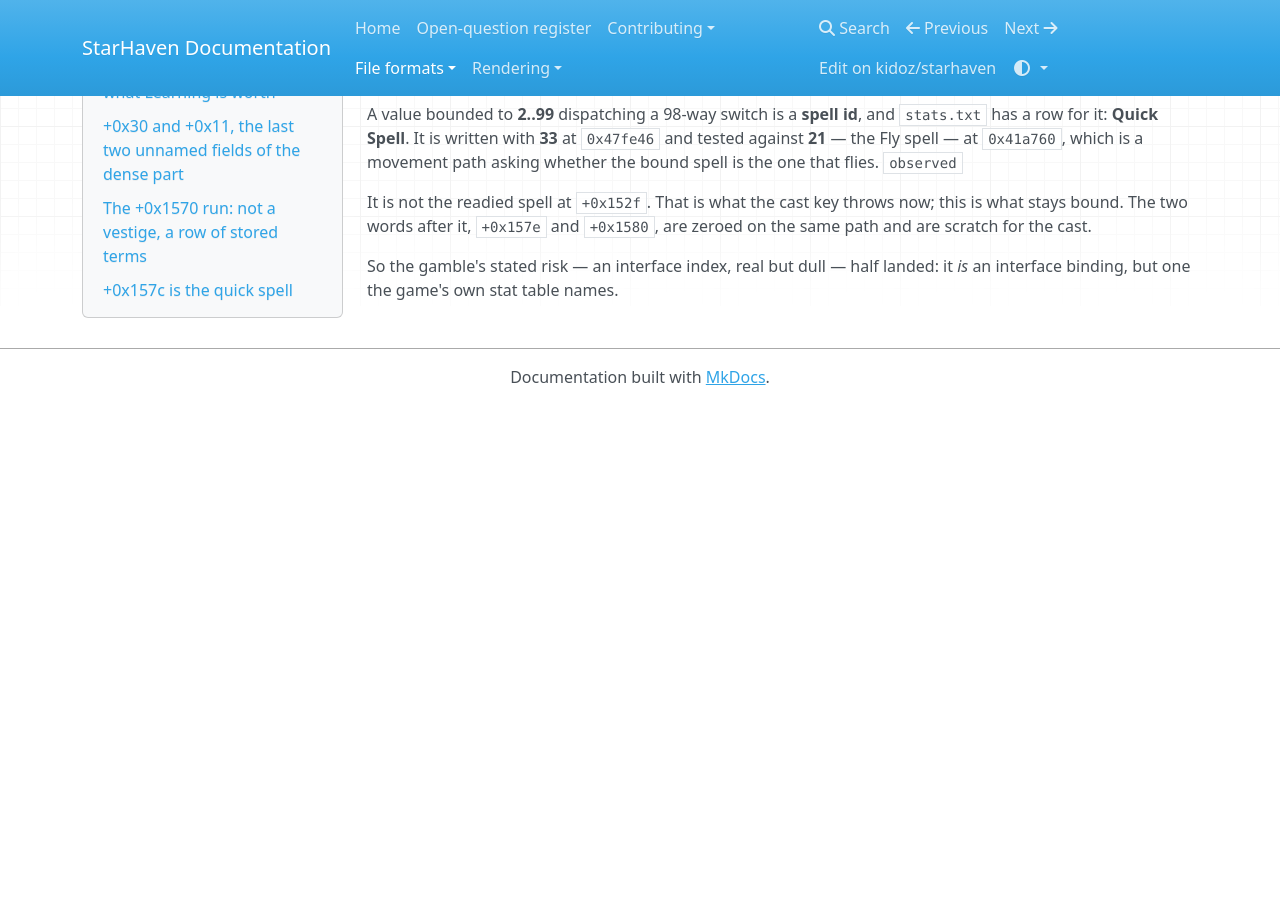
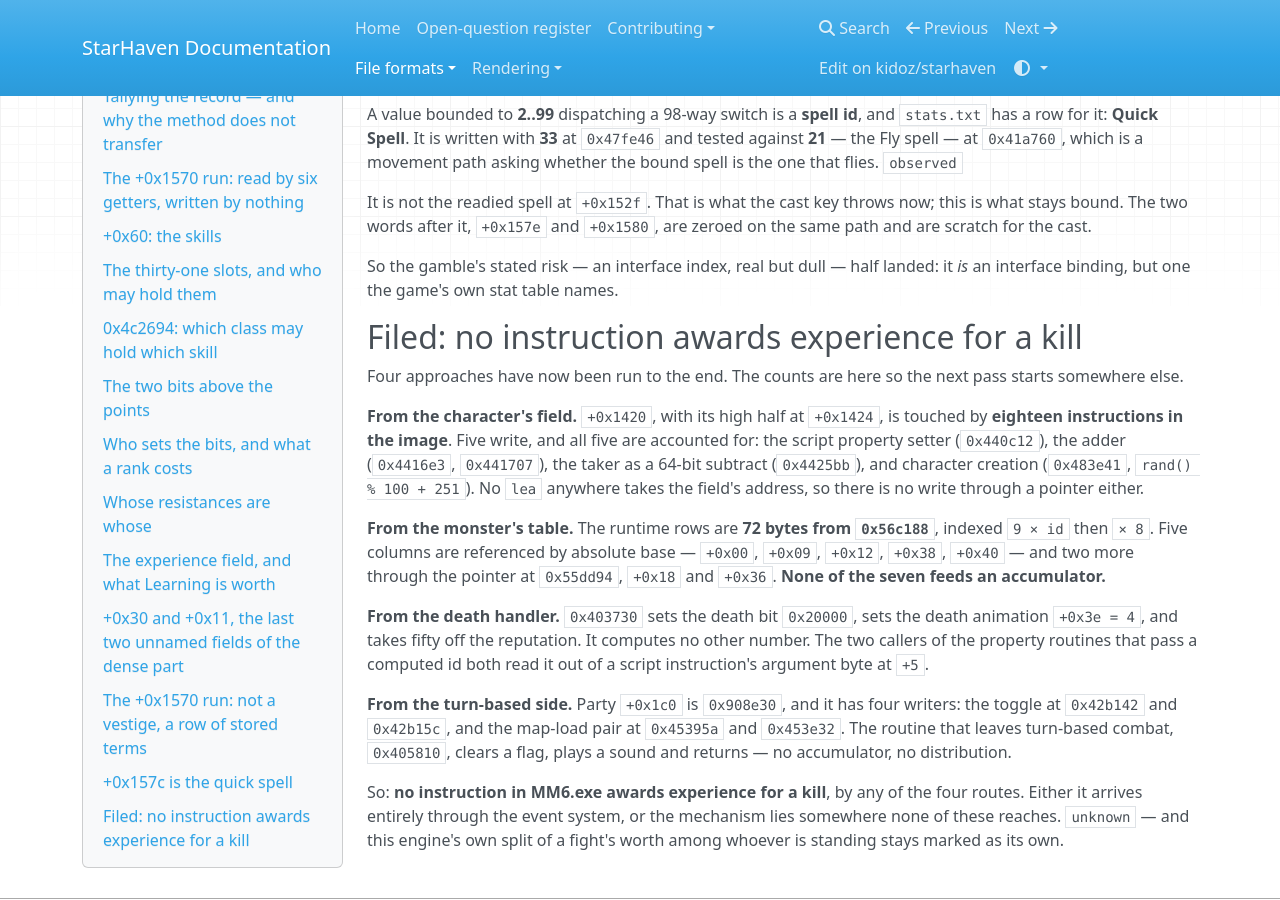
Before and after one commit to kidoz/starhaven, an MkDocs documentation site: the page built from docs/formats/player-record.md, in a window 1280 px wide and 900 px high, scrolled down 19894 px. Built offline with MkDocs 1.6.1, drawn with Linux system fonts in a browser that asks for light colours; nearby versions of some CDN libraries; before the commit the page ends 20299 px from its top, so only the background shows below that.

Commit message:
File the experience award as a negative, with all four counts

```diff
--- a/docs/formats/player-record.md
+++ b/docs/formats/player-record.md
@@ -1143,3 +1143,38 @@ now; this is what stays bound. The two words after it, `+0x157e` and
 
 So the gamble's stated risk — an interface index, real but dull — half landed:
 it *is* an interface binding, but one the game's own stat table names.
+
+## Filed: no instruction awards experience for a kill
+
+Four approaches have now been run to the end. The counts are here so the next
+pass starts somewhere else.
+
+**From the character's field.** `+0x1420`, with its high half at `+0x1424`, is
+touched by **eighteen instructions in the image**. Five write, and all five are
+accounted for: the script property setter (`0x440c12`), the adder (`0x4416e3`,
+`0x441707`), the taker as a 64-bit subtract (`0x4425bb`), and character
+creation (`0x483e41`, `rand() % 100 + 251`). No `lea` anywhere takes the
+field's address, so there is no write through a pointer either.
+
+**From the monster's table.** The runtime rows are **72 bytes from
+`0x56c188`**, indexed `9 × id` then `× 8`. Five columns are referenced by
+absolute base — `+0x00`, `+0x09`, `+0x12`, `+0x38`, `+0x40` — and two more
+through the pointer at `0x55dd94`, `+0x18` and `+0x36`. **None of the seven
+feeds an accumulator.**
+
+**From the death handler.** `0x403730` sets the death bit `0x20000`, sets the
+death animation `+0x3e = 4`, and takes fifty off the reputation. It computes no
+other number. The two callers of the property routines that pass a computed id
+both read it out of a script instruction's argument byte at `+5`.
+
+**From the turn-based side.** Party `+0x1c0` is `0x908e30`, and it has four
+writers: the toggle at `0x42b142` and `0x42b15c`, and the map-load pair at
+`0x45395a` and `0x453e32`. The routine that leaves turn-based combat,
+`0x405810`, clears a flag, plays a sound and returns — no accumulator, no
+distribution.
+
+So: **no instruction in MM6.exe awards experience for a kill**, by any of the
+four routes. Either it arrives entirely through the event system, or the
+mechanism lies somewhere none of these reaches. `unknown` — and this engine's
+own split of a fight's worth among whoever is standing stays marked as its
+own.
```
Also changed, not shown: README.md (+12 -0 lines), 1 other file.
